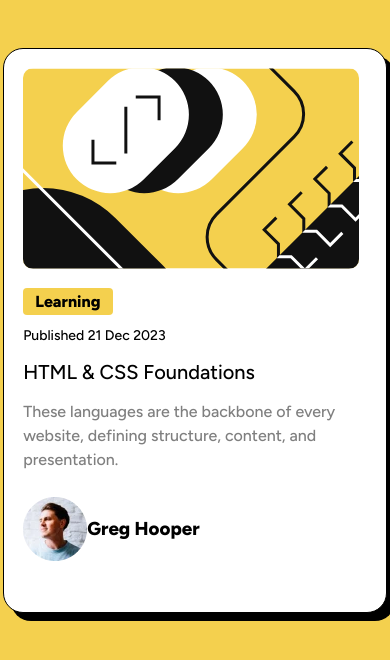
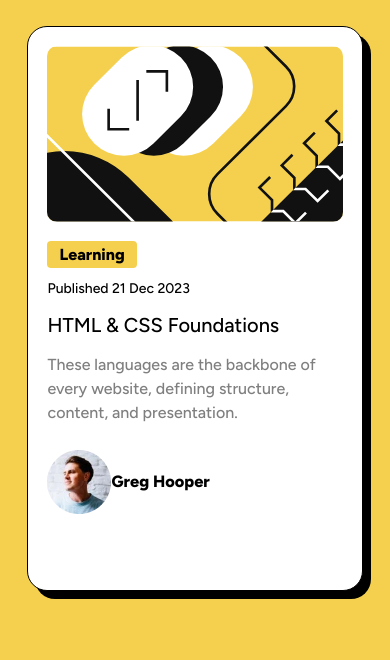
Before and after one commit to FrancesReagan/blog-preview-card-main, a plain HTML site: page index.html in a window 390 px wide. Drawn offline with Linux system fonts and the light colour scheme.

Commit message:
added back media queries

```diff
--- a/styles.css
+++ b/styles.css
@@ -80,3 +80,17 @@ a {
 .avatar-author-container {
   display: flex;
   align-items: center;
+  font-size: 14px;
+  font-weight: 800;
+}
+
+@media screen and (max-width: 500px) {
+  #bpv-card-container {
+    width: 86%;
+    margin: 1.6rem auto
+  }
+
+  .bpv-card-img img {
+    width: 100%;
+  }
+}
```
